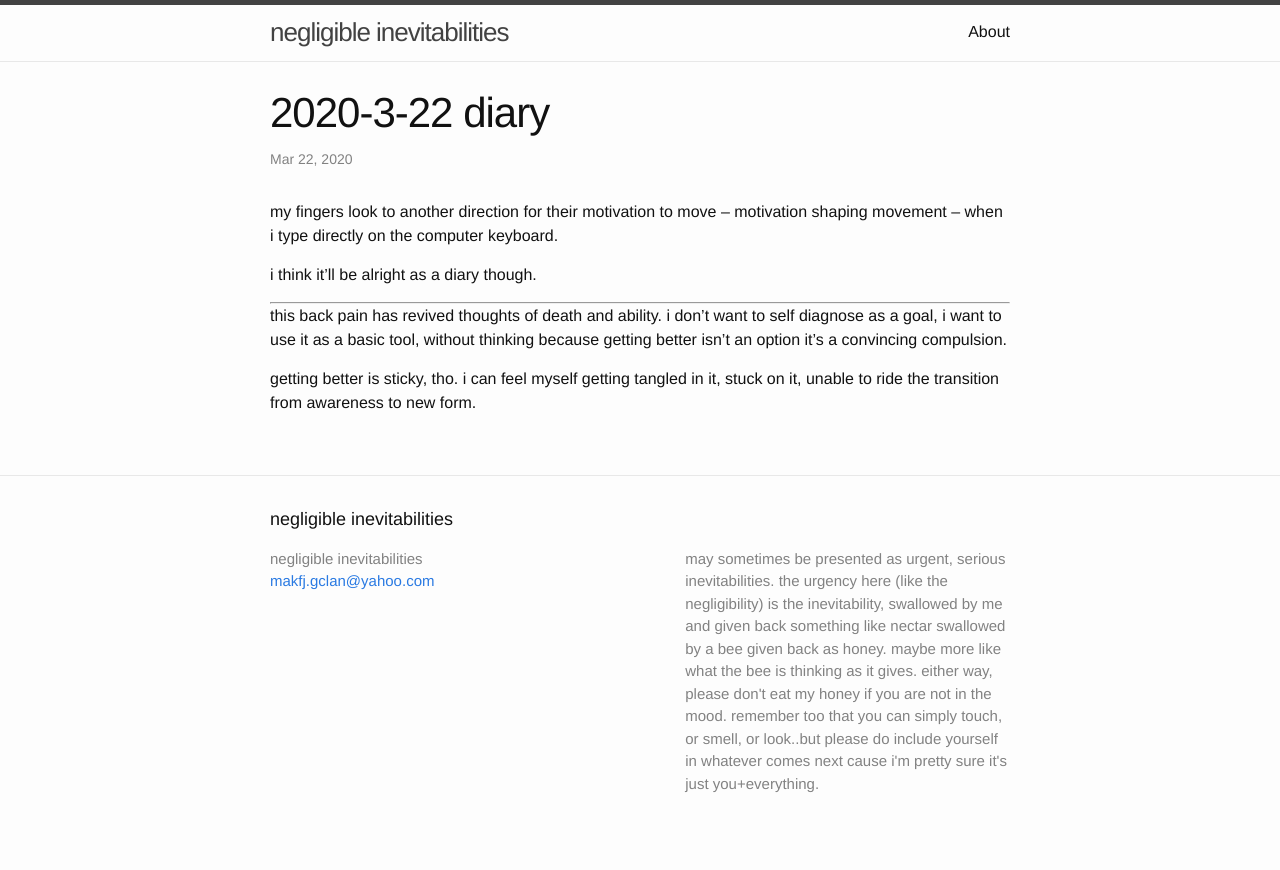
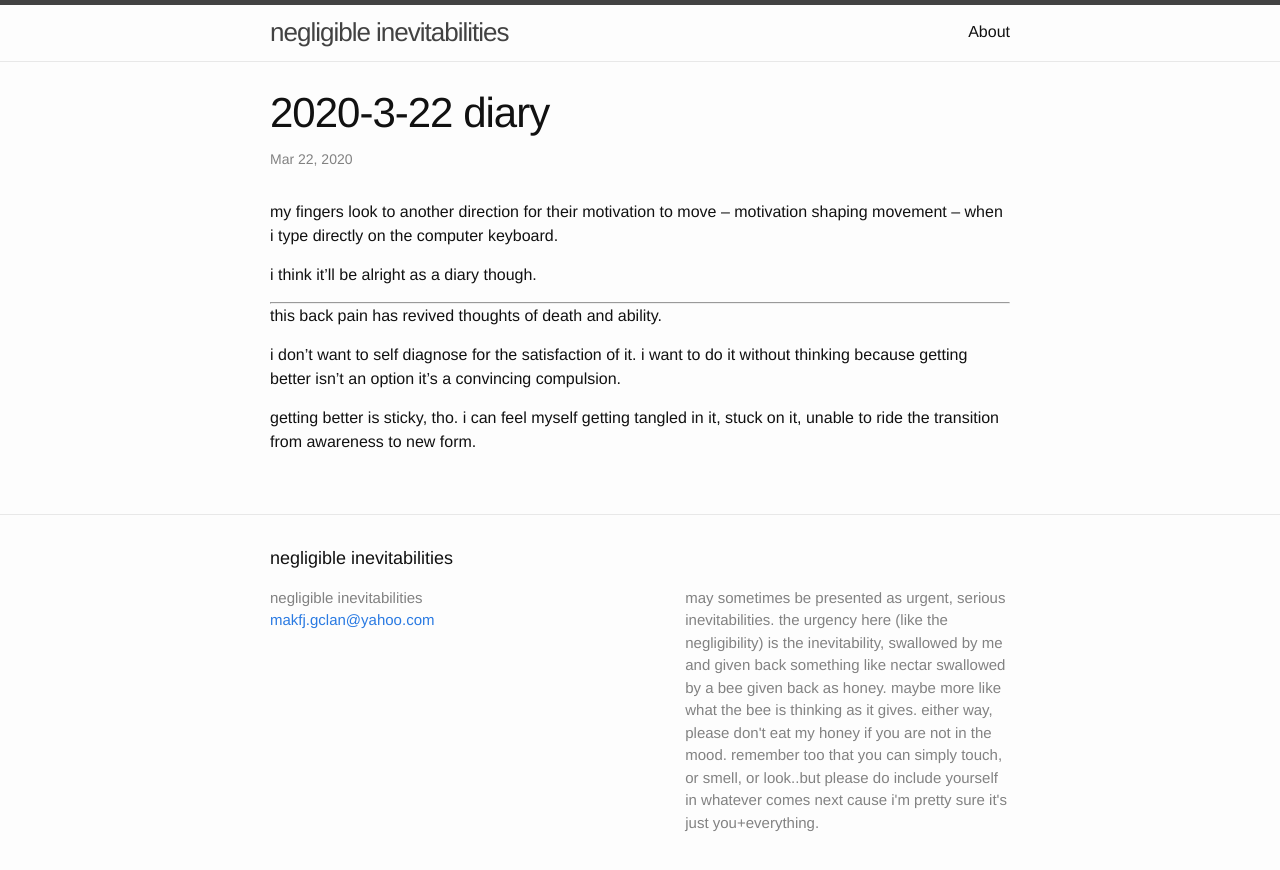
Before and after one commit to jamalgaddis/jamalgaddis.github.io, a Jekyll site: the page built from _posts/2020-3-22-diary.markdown, in a window 1280 px wide. Shown: the top 870 px of the page. Built offline with Jekyll 4.4.1, drawn with Linux system fonts in a browser that asks for light colours.

Commit message:
Update 2020-3-22-diary.markdown

```diff
--- a/_posts/2020-3-22-diary.markdown
+++ b/_posts/2020-3-22-diary.markdown
@@ -16,7 +16,8 @@ i think it'll be alright as a diary though.
 ---------------
 
 this back pain has revived thoughts of death and ability.
-i don't want to self diagnose as a goal, i want to use it as a basic tool, without thinking
+
+i don't want to self diagnose for the satisfaction of it. i want to do it without thinking
 because getting better isn't an option it's a convincing compulsion.
 
 getting better is sticky, tho. i can feel myself getting tangled in it, stuck on it,
```
